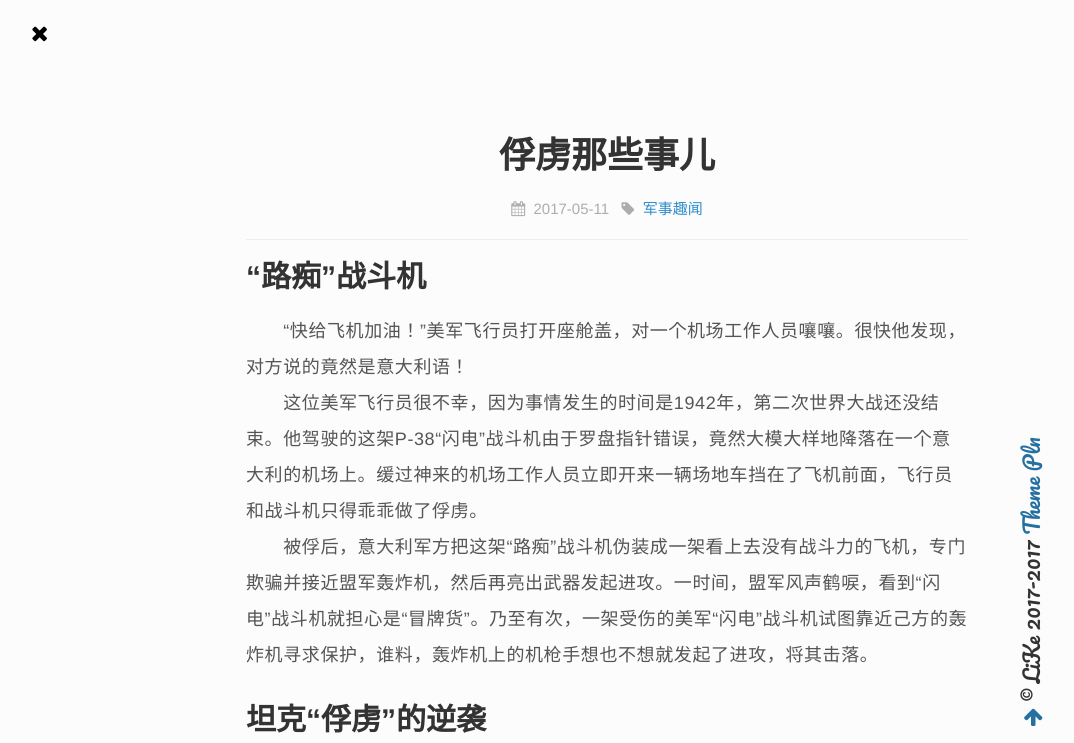
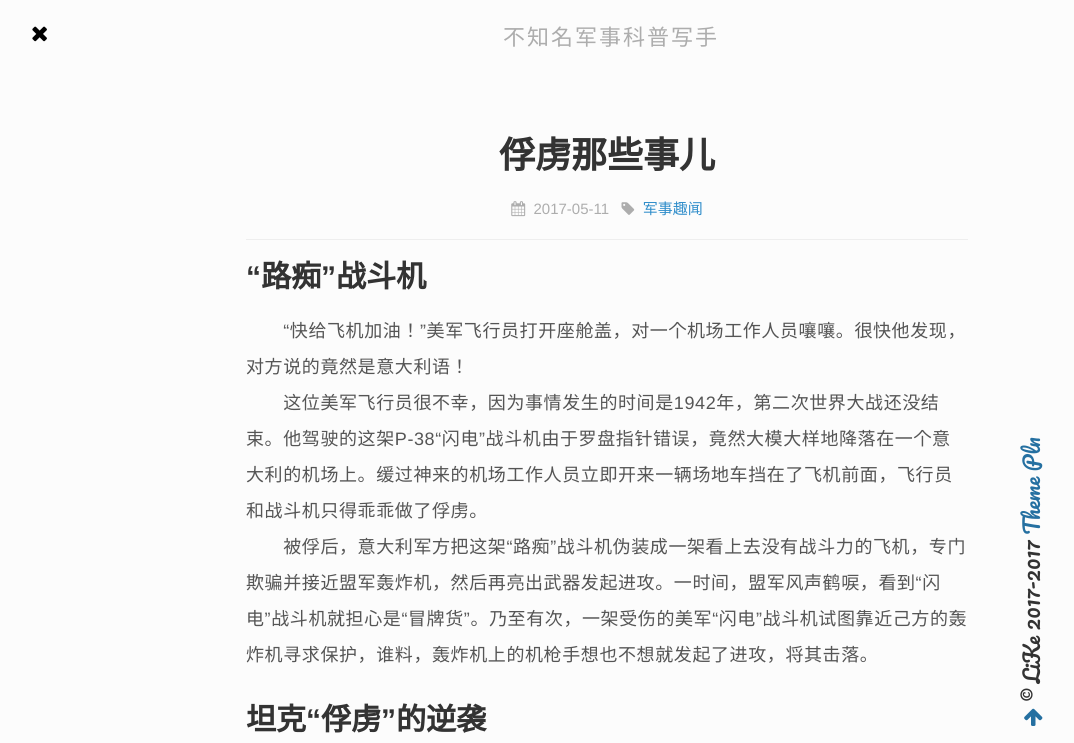
Before and after one commit to likecissy/likecissy.github.io, a plain HTML site: page 2017/05/11/军事趣闻1/index.html in a window 1280 px wide. Shown: the top 743 px of the page, without its empty margins (33-1107 px from the left). Drawn offline with nearby package versions, Linux system fonts and the light colour scheme; some packages are replaced by stand-ins of ours; no server answers; a script that the page names is missing.

Commit message:
Site updated: 2017-05-11 17:16:28

```diff
--- a/2017/05/11/军事趣闻1/index.html
+++ b/2017/05/11/军事趣闻1/index.html
@@ -34,7 +34,7 @@
         <a href="/" class="black-color"><i class="fa fa-times" aria-hidden="true"></i></a>
       </div>
       <div class="description">
-        &nbsp;
+        &nbsp;不知名军事科普写手
       </div>
     </div>
     <div class="container">
```
Also changed, not shown: 2017/05/11/军事趣闻2/index.html (+1 -1 lines), 2017/05/11/军事趣闻3/index.html (+1 -1 lines), 2017/05/11/军事趣闻4/index.html (+1 -1 lines), 2017/05/11/军事趣闻5/index.html (+1 -1 lines), archives/2017/05/index.html (+1 -1 lines), archives/2017/index.html (+1 -1 lines), archives/index.html (+1 -1 lines), index.html (+1 -1 lines), tags/军事趣闻/index.html (+1 -1 lines).
